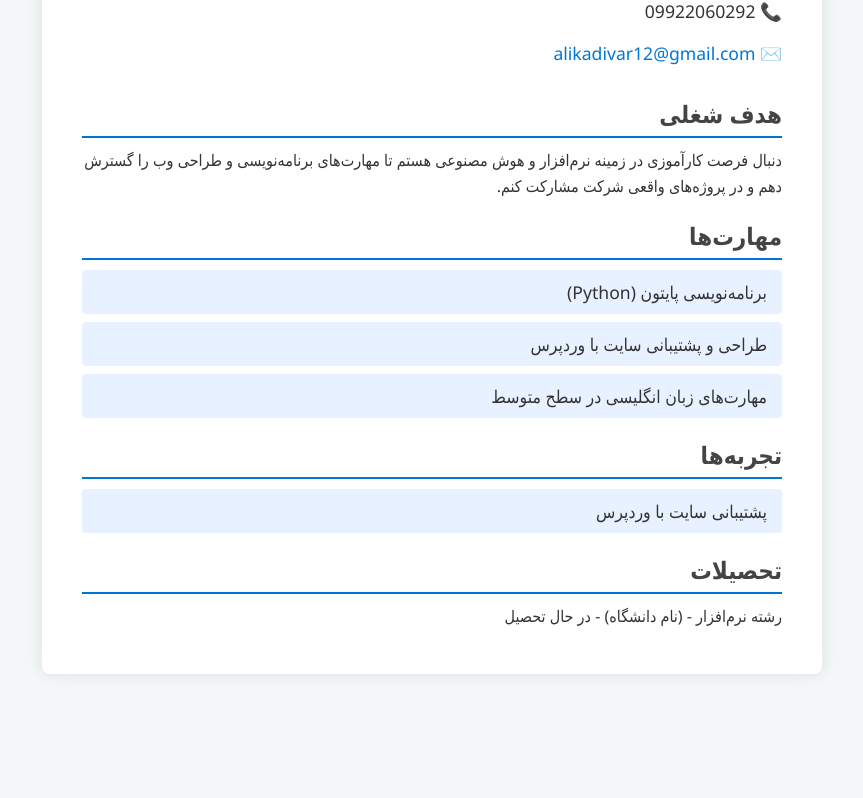
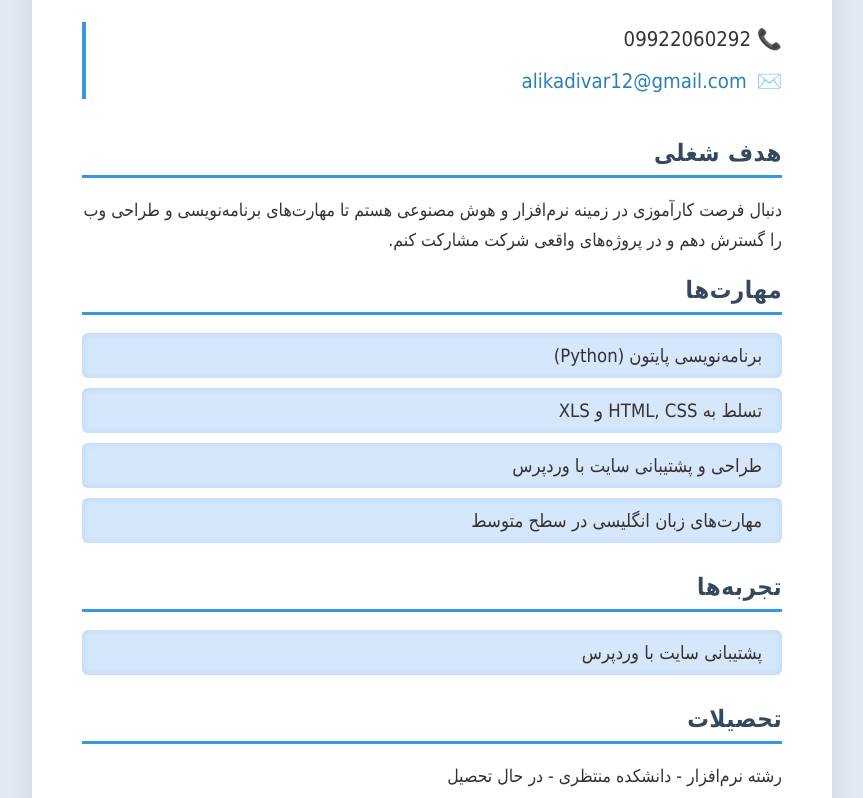
Before and after one commit to ali12star/me, a plain HTML site: page index.html in a window 1280 px wide. Shown: the part 151-949 px from the top of the page, without its empty margins (208-1071 px from the left). Before the commit the page ends 865 px from the top, so only its background shows below. Drawn offline with Linux system fonts and the light colour scheme; a web font is replaced by a local one.

Commit message:
Update index.html

```diff
--- a/index.html
+++ b/index.html
@@ -5,9 +5,11 @@
 <meta name="viewport" content="width=device-width, initial-scale=1" />
 <title>رزومه سید علی کدیور</title>
 <style>
+  @import url('https://cdn.jsdelivr.net/gh/rastikerdar/vazir-font@v30.1.0/dist/font-face.css');
+
   body {
-    font-family: 'Segoe UI', Tahoma, Geneva, Verdana, sans-serif;
-    background: #f4f7f8;
+    font-family: 'Vazir', Tahoma, Geneva, Verdana, sans-serif;
+    background: #e3e9f3;
     margin: 0;
     padding: 0;
     direction: rtl;
@@ -16,48 +18,79 @@
   .container {
     max-width: 700px;
     background: #fff;
-    margin: 40px auto;
-    padding: 30px 40px;
-    box-shadow: 0 0 15px rgba(0,0,0,0.1);
-    border-radius: 8px;
+    margin: 50px auto 60px;
+    padding: 40px 50px;
+    box-shadow: 0 12px 25px rgba(0, 0, 0, 0.1);
+    border-radius: 12px;
+    transition: transform 0.3s ease;
+  }
+  .container:hover {
+    transform: translateY(-8px);
+    box-shadow: 0 20px 40px rgba(0, 0, 0, 0.15);
   }
   h1 {
     margin-top: 0;
-    font-size: 2.4em;
-    color: #0275d8;
+    font-size: 2.8em;
+    color: #2c3e50;
+    letter-spacing: 1.2px;
   }
   h2 {
-    color: #444;
-    border-bottom: 2px solid #0275d8;
-    padding-bottom: 6px;
-    margin-bottom: 10px;
+    color: #34495e;
+    border-bottom: 3px solid #3498db;
+    padding-bottom: 8px;
+    margin-bottom: 18px;
+    font-weight: 600;
+    letter-spacing: 0.5px;
   }
   p {
-    line-height: 1.6;
-    margin: 6px 0 14px;
+    line-height: 1.7;
+    margin: 8px 0 20px;
+    font-size: 1.1em;
   }
   ul {
     list-style: none;
     padding: 0;
-    margin: 6px 0 20px;
+    margin: 8px 0 30px;
   }
   ul li {
-    background: #e7f1ff;
-    margin-bottom: 8px;
-    padding: 10px 15px;
-    border-radius: 4px;
-    font-size: 1.1em;
+    background: #d6e6fb;
+    margin-bottom: 10px;
+    padding: 12px 20px;
+    border-radius: 6px;
+    font-size: 1.15em;
+    box-shadow: inset 0 0 6px rgba(52, 152, 219, 0.2);
+    transition: background-color 0.3s ease;
+  }
+  ul li:hover {
+    background: #aed6f1;
   }
   .contact {
-    font-size: 1.1em;
-    margin-bottom: 30px;
+    font-size: 1.15em;
+    margin-bottom: 40px;
+    border-left: 4px solid #3498db;
+    padding-left: 15px;
   }
   a {
-    color: #0275d8;
+    color: #2980b9;
     text-decoration: none;
+    transition: color 0.3s ease;
   }
   a:hover {
+    color: #1c5980;
     text-decoration: underline;
+  }
+  /* آیکون‌ها */
+  .contact p {
+    display: flex;
+    align-items: center;
+    gap: 10px;
+    margin: 8px 0;
+  }
+  /* آیکون تلفن و ایمیل */
+  .contact p svg {
+    fill: #3498db;
+    width: 20px;
+    height: 20px;
   }
 </style>
 </head>
@@ -75,6 +108,7 @@
   <h2>مهارت‌ها</h2>
   <ul>
     <li>برنامه‌نویسی پایتون (Python)</li>
+    <li>تسلط به HTML, CSS و XLS</li>
     <li>طراحی و پشتیبانی سایت با وردپرس</li>
     <li>مهارت‌های زبان انگلیسی در سطح متوسط</li>
   </ul>
@@ -85,7 +119,7 @@
   </ul>
 
   <h2>تحصیلات</h2>
-  <p>رشته نرم‌افزار - (نام دانشگاه) - در حال تحصیل</p>
+  <p>رشته نرم‌افزار - دانشکده منتظری - در حال تحصیل</p>
 </div>
 </body>
 </html>
```
